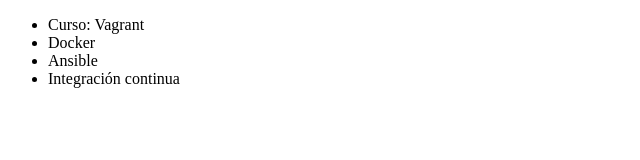
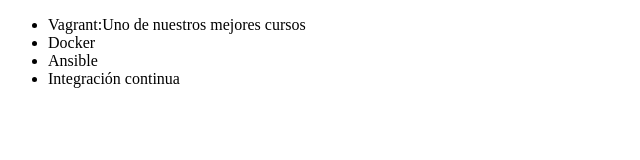
Before and after one commit to Fitata2016/alura-git, a plain HTML site: page curso(8)git.html in a window 1280 px wide. Shown: the whole page, without its empty margins (0-640 px from the left). Drawn offline with Linux system fonts and the light colour scheme.

Commit message:
nuevo cambio de titulo en el curso de vagrant

```diff
--- a/curso(8)git.html
+++ b/curso(8)git.html
@@ -6,7 +6,8 @@
   </head>
   <body>
     <ul>
-      <li>Curso: Vagrant</li>
+      <li>Vagrant:Uno de nuestros mejores cursos</li>
+
       <li>Docker</li>
       <li>Ansible</li>
       <li>Integración continua</li>
```
